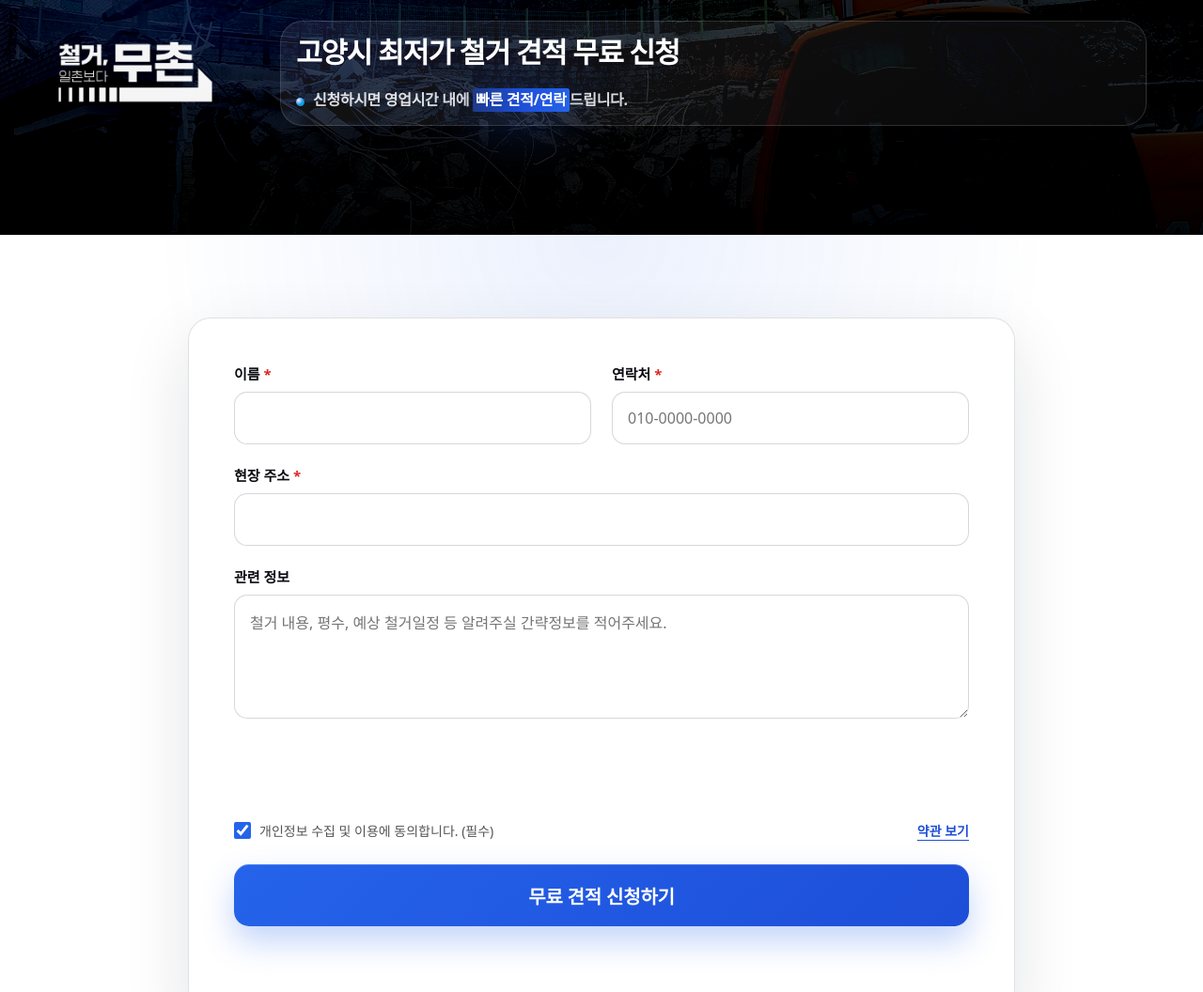
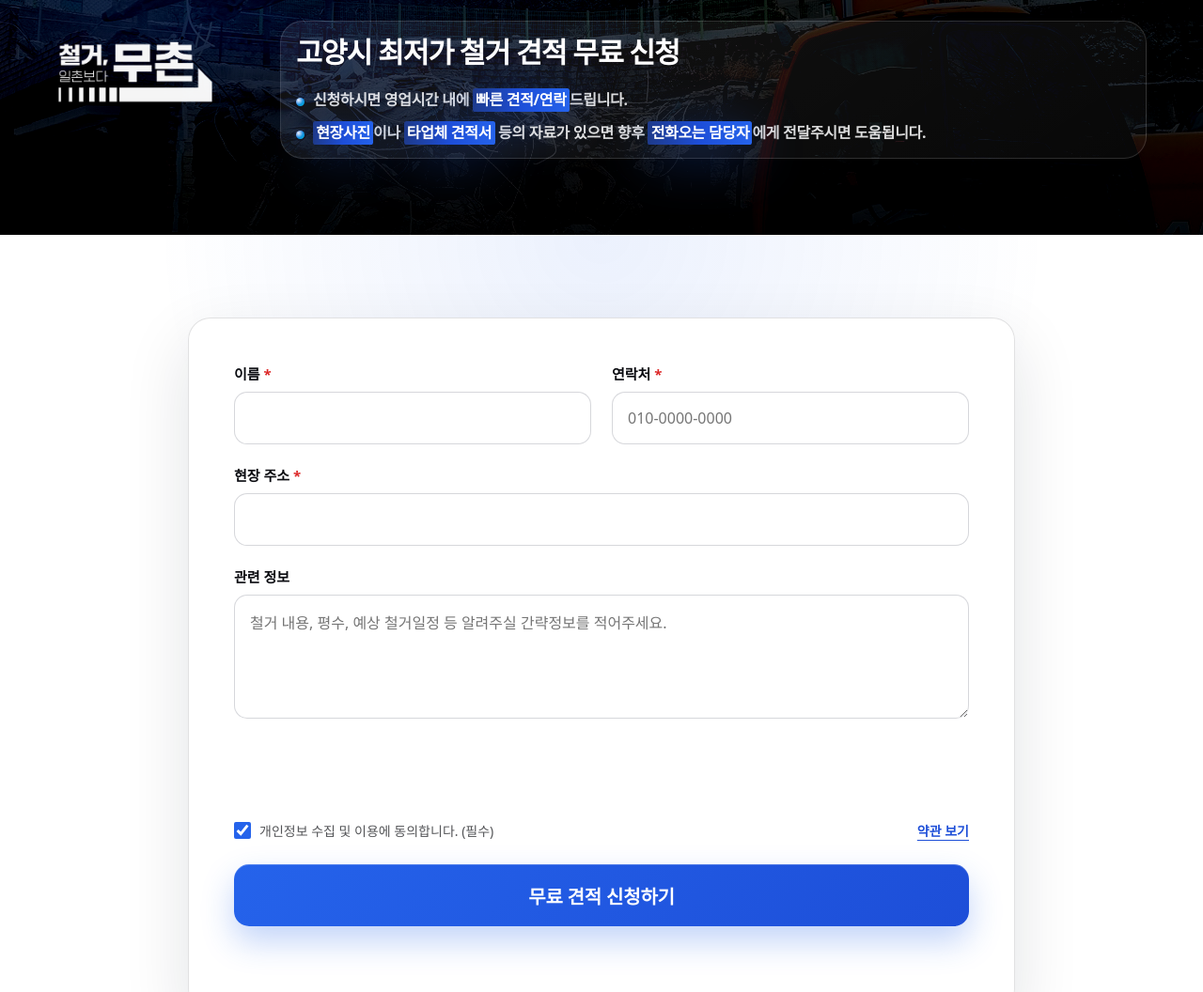
Before and after one commit to songmanx/muchon-goyang, a plain HTML site: page estimate.html in a window 1280 px wide. Shown: the top 1056 px of the page at 94% size. Drawn offline with Linux system fonts and the light colour scheme; a web font is replaced by a local one.

Commit message:
업데이트_260825_141521

```diff
--- a/estimate.html
+++ b/estimate.html
@@ -188,6 +188,7 @@ height="0" width="0" style="display:none;visibility:hidden"></iframe></noscript>
 
           <ul class="est-guide-list">
             <li>신청하시면 영업시간 내에 <span class="hl-fill is-on">빠른 견적/연락</span>드립니다.</li>
+            <li><span class="hl-fill is-on">현장사진</span>이나 <span class="hl-fill is-on">타업체 견적서</span> 등의 자료가 있으면 향후 <span class="hl-fill is-on">전화오는 담당자</span>에게 전달주시면 도움됩니다.</li>
           </ul>
         </div>
       </div>
```
